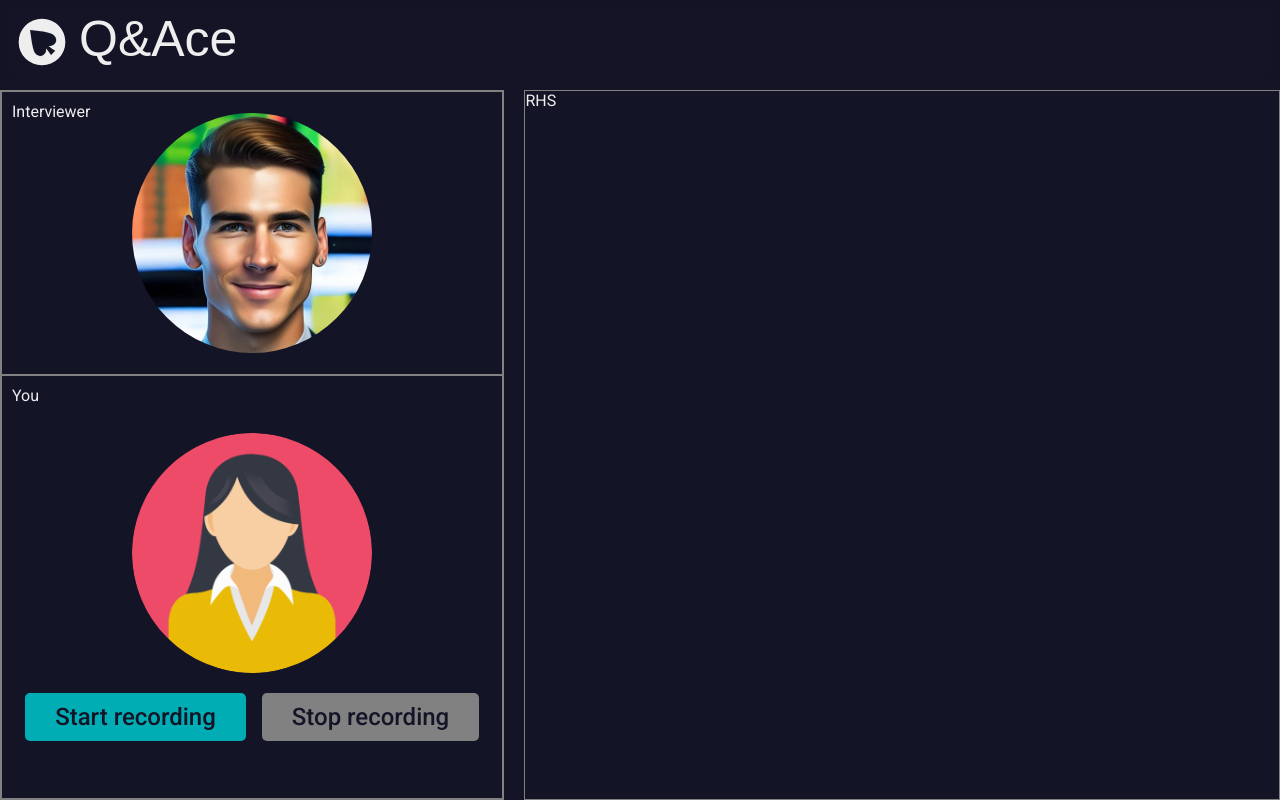
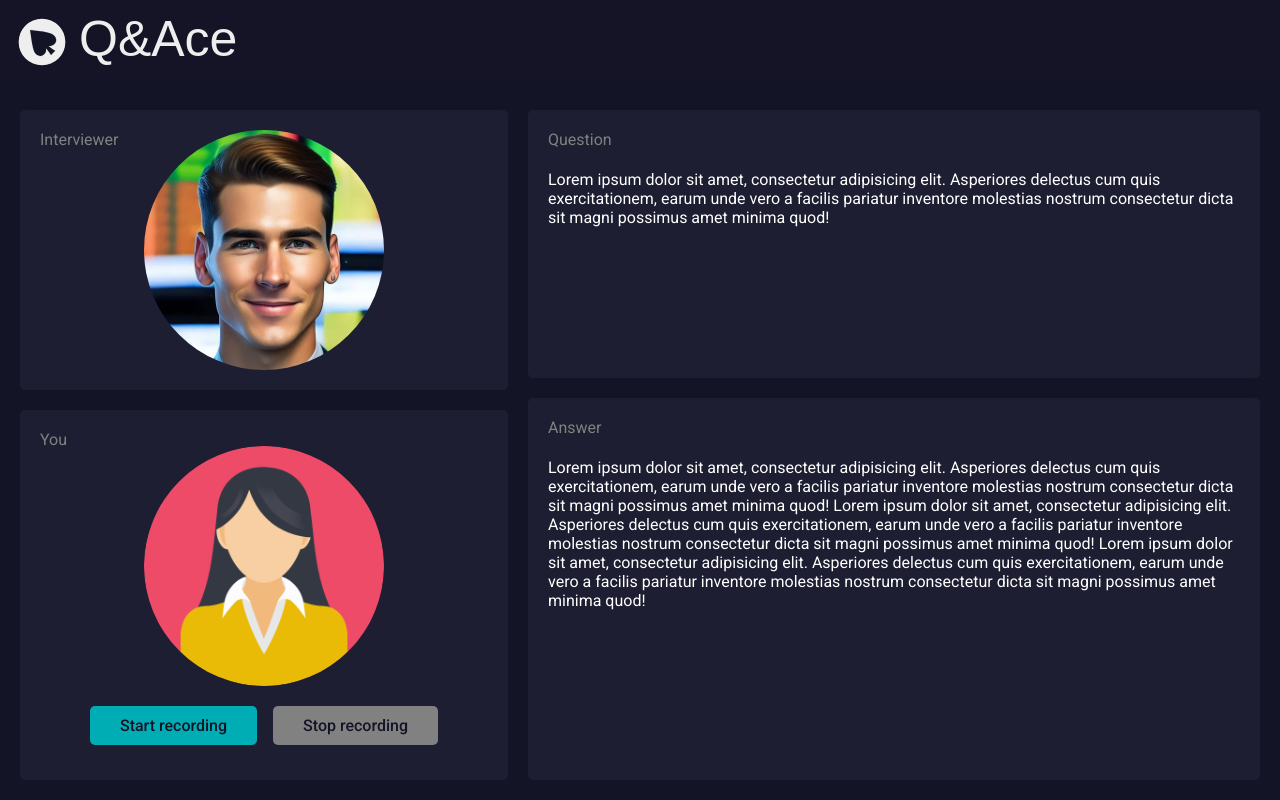
Before and after one commit to kavyakunder/Peerlist-hackathon-final, a React (Create React App) app in the folder frontend/: page /interview in a window 1280 px wide. Built offline with nearby package versions, Linux system fonts and the light colour scheme; a web font is replaced by a local one.

Commit message:
style interview page

```diff
--- a/frontend/src/pages/InterviewPage.jsx
+++ b/frontend/src/pages/InterviewPage.jsx
@@ -5,11 +5,9 @@ import qnAceInterviewee from "../assets/qnAceInterviewee.png";
 export default function InterviewPage() {
   return (
     <div className={interviewStyles.interviewLayout}>
-      <div
-        className={`${interviewStyles.interviewLHS} ${interviewStyles.redBorder}`}
-      >
+      <div className={`${interviewStyles.interviewLHS}`}>
         <div
-          className={`${interviewStyles.redBorder} ${interviewStyles.interviewerSection}`}
+          className={`${interviewStyles.sectionBackground} ${interviewStyles.interviewerSection}`}
         >
           <p className={interviewStyles.sectionTitle}>Interviewer</p>
           <img
@@ -19,7 +17,7 @@ export default function InterviewPage() {
           />
         </div>
         <div
-          className={`${interviewStyles.redBorder} ${interviewStyles.intervieweeSection}`}
+          className={`${interviewStyles.sectionBackground} ${interviewStyles.intervieweeSection}`}
         >
           <p className={interviewStyles.sectionTitle}>You</p>
           <img
@@ -39,10 +37,36 @@ export default function InterviewPage() {
           </div>
         </div>
       </div>
-      <div
-        className={`${interviewStyles.interviewRHS} ${interviewStyles.redBorder}`}
-      >
-        RHS
+      <div className={`${interviewStyles.interviewRHS}`}>
+        <div
+          className={`${interviewStyles.sectionBackground} ${interviewStyles.qASection}`}
+        >
+          <p className={interviewStyles.sectionTitle}>Question</p>
+          <p className={interviewStyles.sectionContent}>
+            Lorem ipsum dolor sit amet, consectetur adipisicing elit. Asperiores
+            delectus cum quis exercitationem, earum unde vero a facilis pariatur
+            inventore molestias nostrum consectetur dicta sit magni possimus
+            amet minima quod!
+          </p>
+        </div>
+        <div
+          className={`${interviewStyles.sectionBackground} ${interviewStyles.qASection} ${interviewStyles.answerSection}`}
+        >
+          <p className={interviewStyles.sectionTitle}>Answer</p>
+          <p className={interviewStyles.sectionContent}>
+            Lorem ipsum dolor sit amet, consectetur adipisicing elit. Asperiores
+            delectus cum quis exercitationem, earum unde vero a facilis pariatur
+            inventore molestias nostrum consectetur dicta sit magni possimus
+            amet minima quod! Lorem ipsum dolor sit amet, consectetur
+            adipisicing elit. Asperiores delectus cum quis exercitationem, earum
+            unde vero a facilis pariatur inventore molestias nostrum consectetur
+            dicta sit magni possimus amet minima quod! Lorem ipsum dolor sit
+            amet, consectetur adipisicing elit. Asperiores delectus cum quis
+            exercitationem, earum unde vero a facilis pariatur inventore
+            molestias nostrum consectetur dicta sit magni possimus amet minima
+            quod!
+          </p>
+        </div>
       </div>
     </div>
   );
--- a/frontend/src/styles/interviewPage.module.css
+++ b/frontend/src/styles/interviewPage.module.css
@@ -3,20 +3,26 @@
   gap: 20px;
   width: 100%;
   height: calc(100vh - 90px);
+  padding: 20px;
 }
 
-.redBorder {
-  border: 1px solid var(--color-dark-gray);
+.sectionBackground {
+  border-radius: 5px;
+  background: var(--color-medium-blue);
 }
 
 .interviewLHS {
   flex: 2;
   display: flex;
   flex-direction: column;
+  gap: 20px;
 }
 
 .interviewRHS {
   flex: 3;
+  display: flex;
+  flex-direction: column;
+  gap: 20px;
 }
 
 .interviewerSection {
@@ -25,6 +31,7 @@
   align-items: center;
   justify-content: center;
   position: relative;
+  padding: 20px;
 }
 
 .intervieweeSection {
@@ -35,6 +42,7 @@
   flex-direction: column;
   gap: 20px;
   position: relative;
+  padding: 20px;
 }
 
 .interviewerProfile {
@@ -62,7 +70,7 @@
   border-radius: 5px;
   background-color: var(--color-teal);
   color: var(--color-dark-blue);
-  font: var(--font-bold-small);
+  font: var(--font-bold-tiny);
   cursor: pointer;
 }
 
@@ -74,7 +82,7 @@
   border-radius: 5px;
   background-color: var(--color-dark-gray);
   color: var(--color-dark-blue);
-  font: var(--font-bold-small);
+  font: var(--font-bold-tiny);
   cursor: pointer;
 }
 
@@ -84,6 +92,25 @@
 
 .sectionTitle {
   position: absolute;
-  top: 10px;
-  left: 10px;
+  top: 20px;
+  left: 20px;
+  color: var(--color-dark-gray);
 }
+
+.sectionContent {
+  padding-top: 40px;
+  color: var(--color-white);
+}
+
+.qASection {
+  flex: 1;
+  display: flex;
+  align-items: flex-start;
+  justify-content: flex-start;
+  position: relative;
+  padding: 20px;
+}
+
+.answerSection {
+  flex: 1.5;
+}
--- a/frontend/src/variables.css
+++ b/frontend/src/variables.css
@@ -6,6 +6,7 @@
   --color-white: #ffffff;
 
   --color-dark-blue: #141427;
+  --color-medium-blue: #1e1e32;
   --color-teal: #00adb5;
   --color-light-gray: #eeeeee;
   --color-medium-gray: #bfbfbf;
@@ -15,6 +16,7 @@
   --font-h1: 700 70px "Roboto";
   --font-bold-big: 700 30px "Roboto";
   --font-bold-small: 500 24px "Roboto";
+  --font-bold-tiny: 500 16px "Roboto";
   --font-p: 300 25px "Roboto";
   --font-thin-small: 300 16px "Roboto";
 }
```
